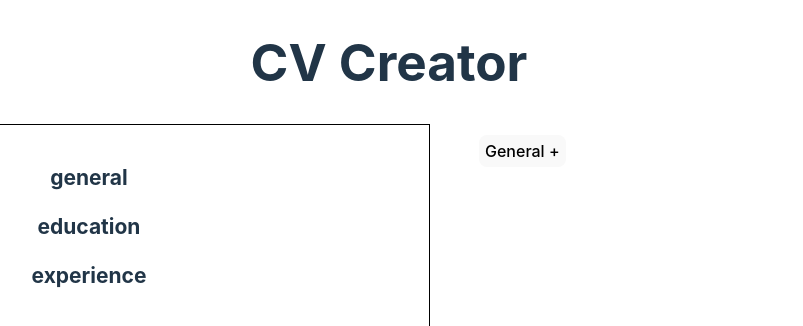
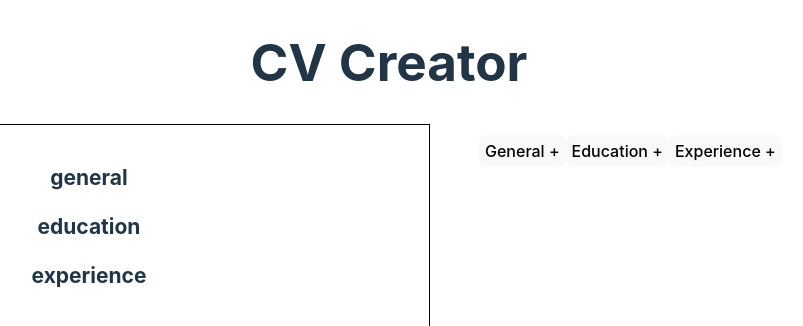
Before and after one commit to chimdice/cv-application, a React (Vite) app: page / in a window 1280 px wide. Shown: the top 326 px of the page, without its empty margins (251-1054 px from the left). Built offline with nearby package versions, Linux system fonts and the light colour scheme.

Commit message:
Re-add education and experience forms

```diff
--- a/src/App.jsx
+++ b/src/App.jsx
@@ -4,16 +4,18 @@ import viteLogo from '/vite.svg'
 import './App.css'
 import FormElement from './components/FormElement'
 import CV from './components/Cv'
-import { allGeneral } from './components/SectionForm'
+import { allGeneral, allEducation, allExperience} from './components/SectionForm'
 import { GeneralFormCreate, EducationFormCreate, ExperienceFormCreate } from './components/SectionCreate'
 import CVOptions from './components/CVOptions'
 
 function App() {
 
   const [currentEdit, changeCurrentEdit] = useState("");
-  const [currentUpdater, changeCurrentUpdater] = useState([])
+  const [currentUpdater, changeCurrentUpdater] = useState([]);
+
   const general = allGeneral(changeCurrentEdit, changeCurrentUpdater);
-
+  const education = allEducation(changeCurrentEdit, changeCurrentUpdater);
+  const experience = allExperience(changeCurrentEdit, changeCurrentUpdater);
 
   return (
     <>
@@ -31,14 +33,16 @@ function App() {
         <div className="form-render">
           {general.normalRender}
           {general.editRender}
-          {/*<EducationForm/>
-          <ExperienceForm />*/}
+          {education.normalRender}
+          {education.editRender}
+          {experience.normalRender}
+          {experience.editRender}
         </div>
        <div className="add-section-render">
         <div className="buttons">
           <GeneralFormCreate/>
-          {/* <EducationFormCreate/>
-          <ExperienceFormCreate/> */}
+          <EducationFormCreate/>
+          <ExperienceFormCreate/>
         </div>
         <div className="cv-entry-options">
             <CVOptions className={currentEdit} updater={currentUpdater}/>
--- a/src/components/SectionForm.jsx
+++ b/src/components/SectionForm.jsx
@@ -19,11 +19,9 @@ function allGeneral (editClass, changeUpdater) {
 
 
     return ({
-      normalUpdaters,
-      editUpdaters,
       normalRender:(
         <div className="form-general hide">
-          <h2>Please Enter each field</h2>
+          <h2>Please enter each field</h2>
           <form>
             {name.render}
             {email.render}
@@ -34,7 +32,7 @@ function allGeneral (editClass, changeUpdater) {
         ),
       editRender:(
         <div className="general-edit hide">
-          <h2>Please Enter edit fields</h2>
+          <h2>Please enter edit fields</h2>
           <form>
             {nameEdit.render}
             {emailEdit.render}
@@ -47,78 +45,94 @@ function allGeneral (editClass, changeUpdater) {
 
 }
 
-function EditGeneralForm ({values}) {
+function allEducation (editClass, changeUpdater) {
 
-  const name = getFormElement({type:"text", field:"name"})
-  const email = getFormElement({type:"email", field:"email"})
-  const phone = getFormElement({type:"tel", field:"phone-number"})
+  const [total, updateTotal] = useState(0);
+  const school = getFormElement({type:"text", field:"school"})
+  const major = getFormElement({type:"text", field:"major"})
+  const startSchool = getFormElement({type:"date", field:"start-school"})
+  const endSchool = getFormElement({type:"date", field:"end-school"})
+  const normalUpdaters = [school.changeElementValue, major.changeElementValue, startSchool.changeElementValue, endSchool.changeElementValue]
 
-  const updaters = [name.changeElementValue, email.changeElementValue, phone.changeElementValue]
+  const schoolEdit = getFormElement({type:"text", field:"school"})
+  const majorEdit = getFormElement({type:"text", field:"major"})
+  const startSchoolEdit = getFormElement({type:"date", field:"start-school"})
+  const endSchoolEdit = getFormElement({type:"date", field:"end-school"})
+  const editUpdaters = [schoolEdit.changeElementValue, majorEdit.changeElementValue, startSchoolEdit.changeElementValue, endSchoolEdit.changeElementValue]
 
 
-  return (
-      <>
-      <div className="general-edit hide">
-        <h2>Please Enter edit fields</h2>
+
+  return ({
+      normalRender:(
+      <div className="form-education hide">
+        <h2>Please enter each field</h2>
         <form>
-          {name.render}
-          {email.render}
-          {phone.render}
-          <FormEdit section="general" updaters={updaters}/>
+          {school.render}
+          {major.render}
+          {startSchool.render}
+          {endSchool.render}
+          <FormSubmit section="education" normal={normalUpdaters} edit={editUpdaters} changeEdit={changeUpdater} total={total} addTotal={updateTotal} editClass={editClass}/>
         </form>
-      </div>
-      </>
-  )
+      </div>),
+      editRender:(
+        <div className="education-edit hide">
+          <h2>Please enter edit fields</h2>
+          <form>
+            {schoolEdit.render}
+            {majorEdit.render}
+            {startSchoolEdit.render}
+            {endSchoolEdit.render}
+            <FormEdit section="education"/>
+          </form>
+        </div>)
+  })
+}
+
+
+function allExperience (editClass, changeUpdater) {
+
+  const [total, updateTotal] = useState(0);
+  const company = getFormElement({type:"text", field:"company"})
+  const position = getFormElement({type:"text", field:"position"})
+  const startJob = getFormElement({type:"date", field:"start-job"})
+  const endJob = getFormElement({type:"date", field:"end-job"})
+  const repsonsibilites = getFormElement({type:"textarea", field:"responsibility"})
+  const normalUpdaters = [company.changeElementValue, position.changeElementValue, startJob.changeElementValue, endJob.changeElementValue, repsonsibilites.changeElementValue]
+
+  const companyEdit = getFormElement({type:"text", field:"company"})
+  const positionEdit = getFormElement({type:"text", field:"position"})
+  const startJobEdit = getFormElement({type:"date", field:"start-job"})
+  const endJobEdit = getFormElement({type:"date", field:"end-job"})
+  const repsonsibilitesEdit = getFormElement({type:"textarea", field:"responsibility"})
+  const editUpdaters = [companyEdit.changeElementValue, positionEdit.changeElementValue, startJobEdit.changeElementValue, endJobEdit.changeElementValue, repsonsibilitesEdit.changeElementValue]
+
+  return ({
+    normalRender:(
+    <div className="form-experience hide">
+      <h2>Please enter each field</h2>
+      <form>
+        {company.render}
+        {position.render}
+        {startJob.render}
+        {endJob.render}
+        {repsonsibilites.render}
+        <FormSubmit section="experience" normal={normalUpdaters} edit={editUpdaters} changeEdit={changeUpdater} total={total} addTotal={updateTotal} editClass={editClass}/>
+      </form>
+    </div>),
+    editRender:(
+      <div className="experience-edit hide">
+        <h2>Please enter edit fields</h2>
+        <form>
+          {companyEdit.render}
+          {positionEdit.render}
+          {startJobEdit.render}
+          {endJobEdit.render}
+          {repsonsibilitesEdit.render}
+          <FormEdit section="exprience"/>
+        </form>
+      </div>)
+})
 
 }
 
-// function EducationForm () {
-
-//   const [schoolName, updateSchoolName] = useState("");
-//   const [majorName, updateMajorName] = useState("");
-//   const [startDate, updateStartDate] = useState("");
-//   const [endDate, updateEndDate] = useState("");
-
-//   return (
-//       <>
-//       <div className="form-education hide">
-//         <h2>Please Enter each field</h2>
-//         <form>
-//           <FormElement type="text" field="school" value={schoolName} onType={updateSchoolName}/>
-//           <FormElement type="text" field="major" value={majorName} onType={updateMajorName}/>
-//           <FormElement type="date" field="start-school" value={startDate} onType={updateStartDate}/>
-//           <FormElement type="date" field="end-school" value={endDate} onType={updateEndDate}/>
-//           <FormSubmit section="education"/>
-//         </form>
-//       </div>
-//       </>
-//   )
-// }
-
-
-// function ExperienceForm () {
-
-//   const [companyName, updateCompanyName] = useState("");
-//   const [positionName, updatePositionName] = useState("");
-//   const [responsibilites, updateResponsibilites] = useState("")
-//   const [startDate, updateStartDate] = useState("");
-//   const [endDate, updateEndDate] = useState("");
-
-//   return (
-//       <>
-//       <div className="form-experience hide">
-//         <h2>Please Enter each field</h2>
-//         <form>
-//           <FormElement type="text" field="company" value={companyName} onType={updateCompanyName}/>
-//           <FormElement type="text" field="title" value={positionName} onType={updatePositionName}/>
-//           <FormElement type="text" field="repsonsibilites" value={responsibilites} onType={updateResponsibilites}/>
-//           <FormElement type="date" field="start-company" value={startDate} onType={updateStartDate}/>
-//           <FormElement type="date" field="end-company" value={endDate} onType={updateEndDate}/>
-//           <FormSubmit section="experience"/>
-//         </form>
-//       </div>
-//       </>
-//   )
-// }
-
-export {allGeneral,/*EducationForm, ExperienceForm*/}
+export {allGeneral, allEducation, allExperience}
--- a/src/components/renderCV.jsx
+++ b/src/components/renderCV.jsx
@@ -15,9 +15,9 @@ export default function renderCV (section, formObject, edit, total, editClass, c
 
     cvElement.addEventListener("click", ()=>{
         changeEdit(edit)
-       const options = document.querySelector(".cv-options")
-       options.classList.toggle('hide');
-       editClass(cvElement.className);
+        const options = document.querySelector(".cv-options")
+        options.classList.toggle('hide');
+        editClass(cvElement.className);
     })
 
     sectionCv.appendChild(cvElement);
```
